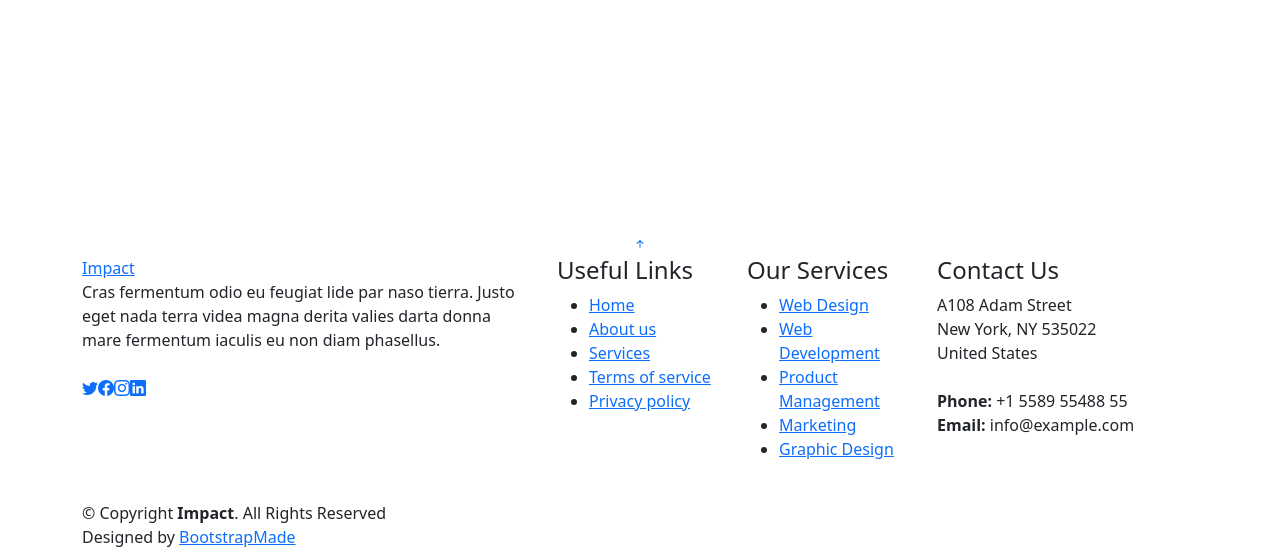
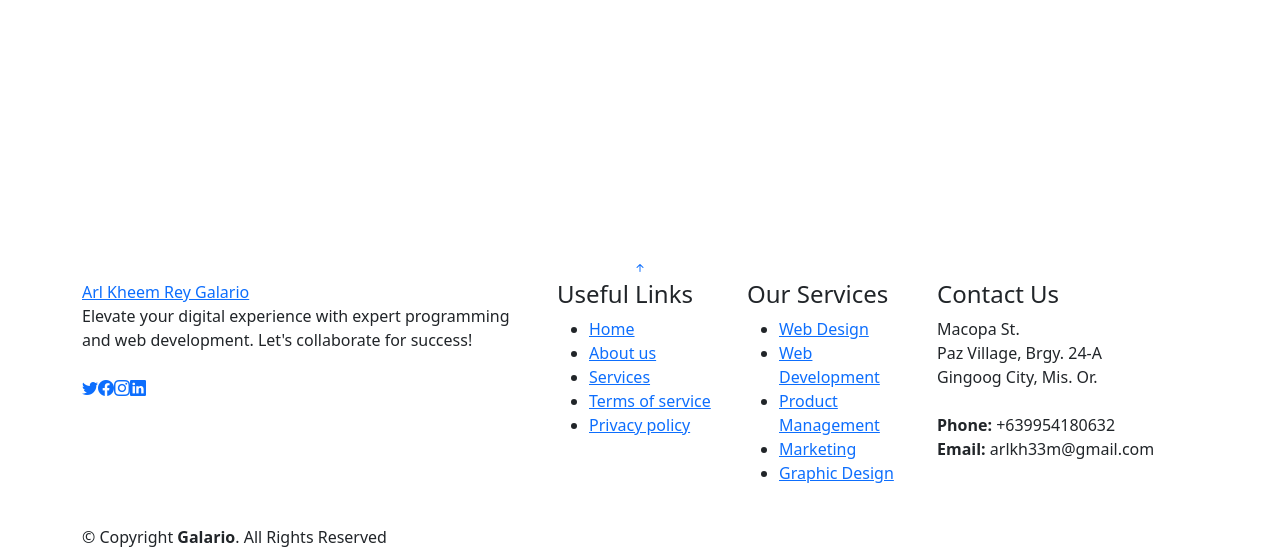
Before and after one commit to artimre098/Django-SIS, a Django app: page / in a window 1280 px wide. Shown: the part 5281-5830 px from the top of the page. Run offline with Django 5.2, Linux system fonts and the light colour scheme; some libraries are stand-ins or nearby versions.

Commit message:
change contact and footer

```diff
--- a/ACS/templates/contact.html
+++ b/ACS/templates/contact.html
@@ -4,7 +4,7 @@
 
           <div class="section-header">
             <h2>Contact</h2>
-            <p>Nulla dolorum nulla nesciunt rerum facere sed ut inventore quam porro nihil id ratione ea sunt quis dolorem dolore earum</p>
+            <p>Are you aspiring to have your own website? Unlock the potential of your online presence with my expertise. I offer services tailored to your needs, covering web development, programming, and digital solutions. Reach out through the contact form below, and let's turn your vision into a reality.</p>
           </div>
 
           <div class="row gx-lg-0 gy-4">
@@ -24,7 +24,7 @@
                   <i class="bi bi-envelope flex-shrink-0"></i>
                   <div>
                     <h4>Email:</h4>
-                    <p>info@example.com</p>
+                    <p>arlkh33m@gmail.com</p>
                   </div>
                 </div><!-- End Info Item -->
 
@@ -32,7 +32,7 @@
                   <i class="bi bi-phone flex-shrink-0"></i>
                   <div>
                     <h4>Call:</h4>
-                    <p>+1 5589 55488 55</p>
+                    <p>+639954180632</p>
                   </div>
                 </div><!-- End Info Item -->
 
@@ -40,7 +40,7 @@
                   <i class="bi bi-clock flex-shrink-0"></i>
                   <div>
                     <h4>Open Hours:</h4>
-                    <p>Mon-Sat: 11AM - 23PM</p>
+                    <p>Mon-Sat: 7AM - 9PM PST</p>
                   </div>
                 </div><!-- End Info Item -->
               </div>
--- a/ACS/templates/footer.html
+++ b/ACS/templates/footer.html
@@ -5,9 +5,9 @@
       <div class="row gy-4">
         <div class="col-lg-5 col-md-12 footer-info">
           <a href="index.html" class="logo d-flex align-items-center">
-            <span>Impact</span>
+            <span>Arl Kheem Rey Galario</span>
           </a>
-          <p>Cras fermentum odio eu feugiat lide par naso tierra. Justo eget nada terra videa magna derita valies darta donna mare fermentum iaculis eu non diam phasellus.</p>
+          <p>Elevate your digital experience with expert programming and web development. Let's collaborate for success! </p>
           <div class="social-links d-flex mt-4">
             <a href="#" class="twitter"><i class="bi bi-twitter"></i></a>
             <a href="#" class="facebook"><i class="bi bi-facebook"></i></a>
@@ -41,11 +41,11 @@
         <div class="col-lg-3 col-md-12 footer-contact text-center text-md-start">
           <h4>Contact Us</h4>
           <p>
-            A108 Adam Street <br>
-            New York, NY 535022<br>
-            United States <br><br>
-            <strong>Phone:</strong> +1 5589 55488 55<br>
-            <strong>Email:</strong> info@example.com<br>
+            Macopa St. <br>
+            Paz Village, Brgy. 24-A<br>
+            Gingoog City, Mis. Or.<br><br>
+            <strong>Phone:</strong> +639954180632<br>
+            <strong>Email:</strong> arlkh33m@gmail.com<br>
           </p>
 
         </div>
@@ -55,15 +55,11 @@
 
     <div class="container mt-4">
       <div class="copyright">
-        &copy; Copyright <strong><span>Impact</span></strong>. All Rights Reserved
+        &copy; Copyright <strong><span>Galario</span></strong>. All Rights Reserved
       </div>
-      <div class="credits">
-        <!-- All the links in the footer should remain intact. -->
-        <!-- You can delete the links only if you purchased the pro version. -->
-        <!-- Licensing information: https://bootstrapmade.com/license/ -->
-        <!-- Purchase the pro version with working PHP/AJAX contact form: https://bootstrapmade.com/impact-bootstrap-business-website-template/ -->
-        Designed by <a href="https://bootstrapmade.com/">BootstrapMade</a>
-      </div>
+      <!-- <div class="credits">
+         Designed by <a href="https://bootstrapmade.com/">BootstrapMade</a>
+      </div> -->
     </div>
 
   </footer><!-- End Footer -->
```
